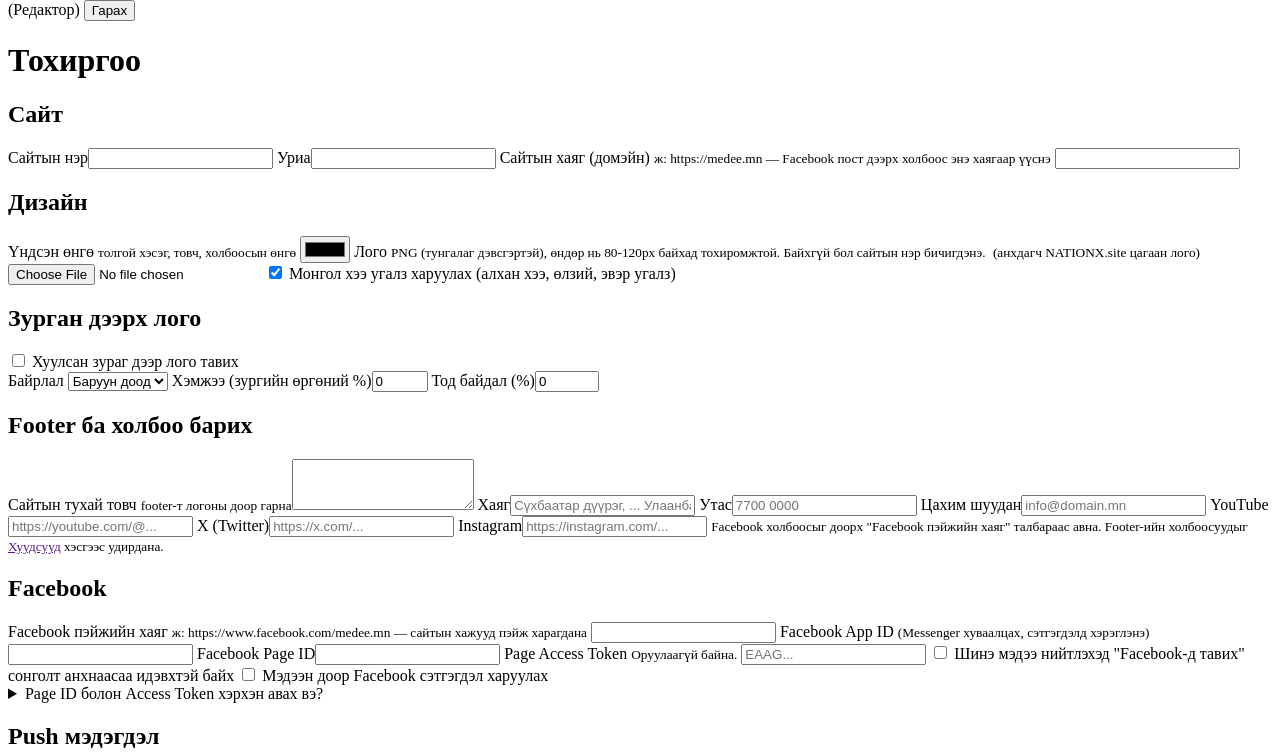
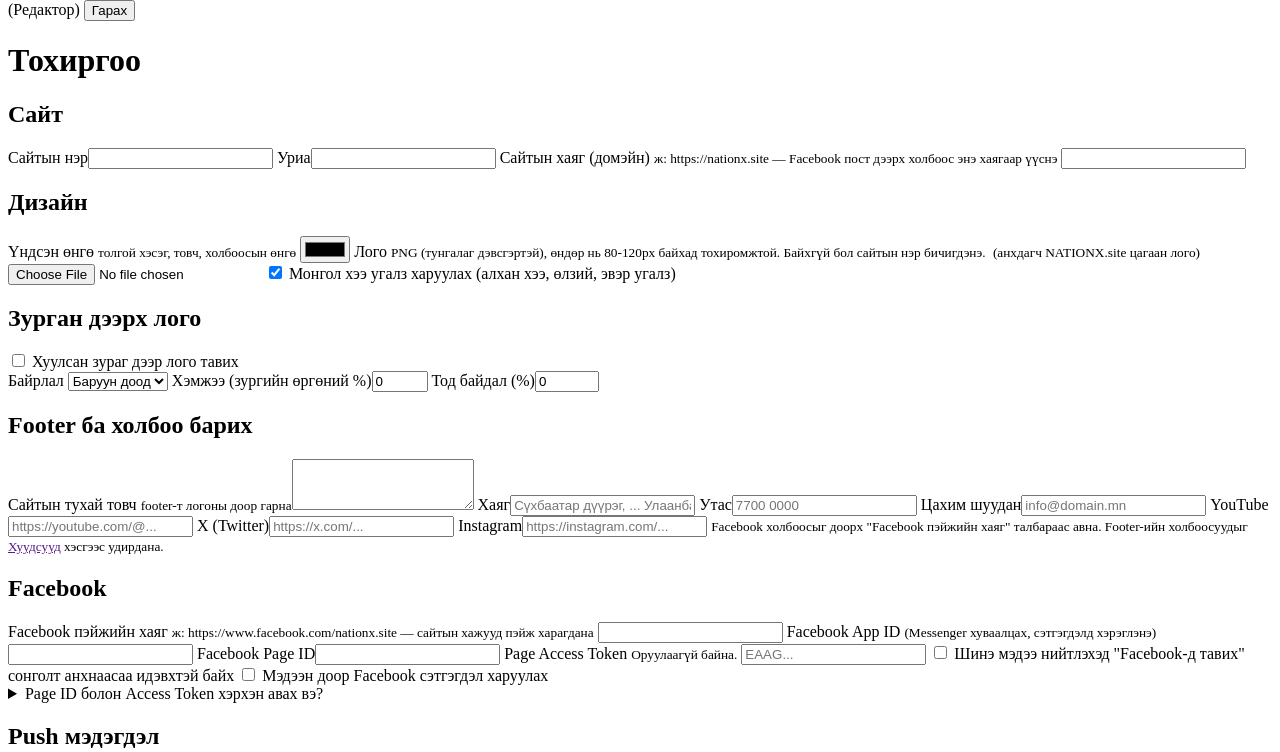
Before and after one commit to ItzMESs/medee, a PHP site: template php/templates/admin/settings.php in a window 1280 px wide. Shown: the part 45-797 px from the top of the page. Run offline with PHP 8.4, Linux system fonts and the light colour scheme; the template is opened without the code that fills it, so the values that code supplies are empty; some libraries are stand-ins or nearby versions.

Commit message:
Тохиргооны жишээ хаягийг nationx.site болгов
Co-Authored-By: Claude Opus 5.5 <noreply@anthropic.com>
Claude-Session: https://claude.ai/code/session_01JvAJfAud3Ah2p7wG7HWkKJ

```diff
--- a/php/templates/admin/settings.php
+++ b/php/templates/admin/settings.php
@@ -6,7 +6,7 @@
     <h2>Сайт</h2>
     <label>Сайтын нэр<input name="site_name" value="<?= e($settings['site_name']) ?>" required></label>
     <label>Уриа<input name="site_tagline" value="<?= e($settings['site_tagline']) ?>"></label>
-    <label>Сайтын хаяг (домэйн) <small>ж: https://medee.mn — Facebook пост дээрх холбоос энэ хаягаар үүснэ</small>
+    <label>Сайтын хаяг (домэйн) <small>ж: https://nationx.site — Facebook пост дээрх холбоос энэ хаягаар үүснэ</small>
       <input name="site_url" value="<?= e($settings['site_url']) ?>" required></label>
   </div>
 
@@ -50,7 +50,7 @@
 
   <div class="panel narrow-panel">
     <h2>Facebook</h2>
-    <label>Facebook пэйжийн хаяг <small>ж: https://www.facebook.com/medee.mn — сайтын хажууд пэйж харагдана</small>
+    <label>Facebook пэйжийн хаяг <small>ж: https://www.facebook.com/nationx.site — сайтын хажууд пэйж харагдана</small>
       <input name="fb_page_url" value="<?= e($settings['fb_page_url']) ?>"></label>
     <label>Facebook App ID <small>(Messenger хуваалцах, сэтгэгдэлд хэрэглэнэ)</small>
       <input name="fb_app_id" value="<?= e($settings['fb_app_id']) ?>"></label>
```
Also changed, not shown: php/.htaccess.
